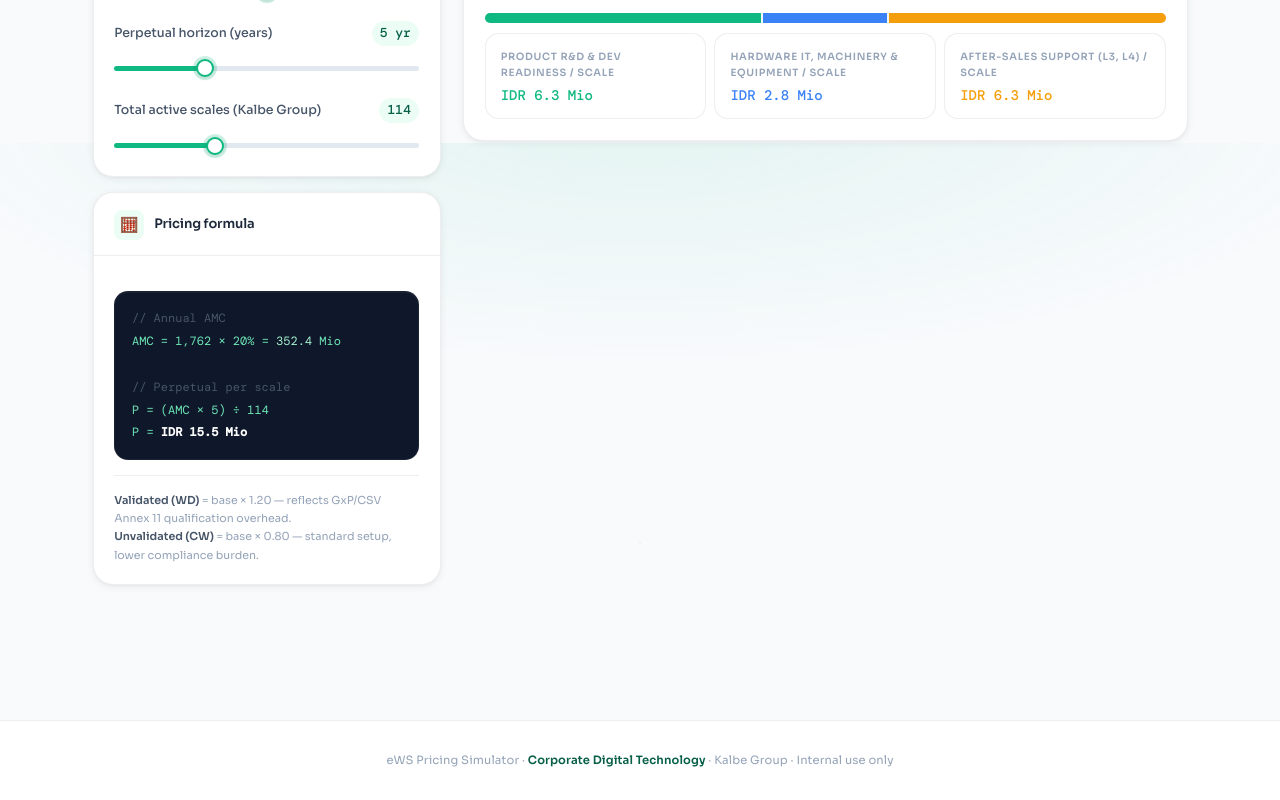
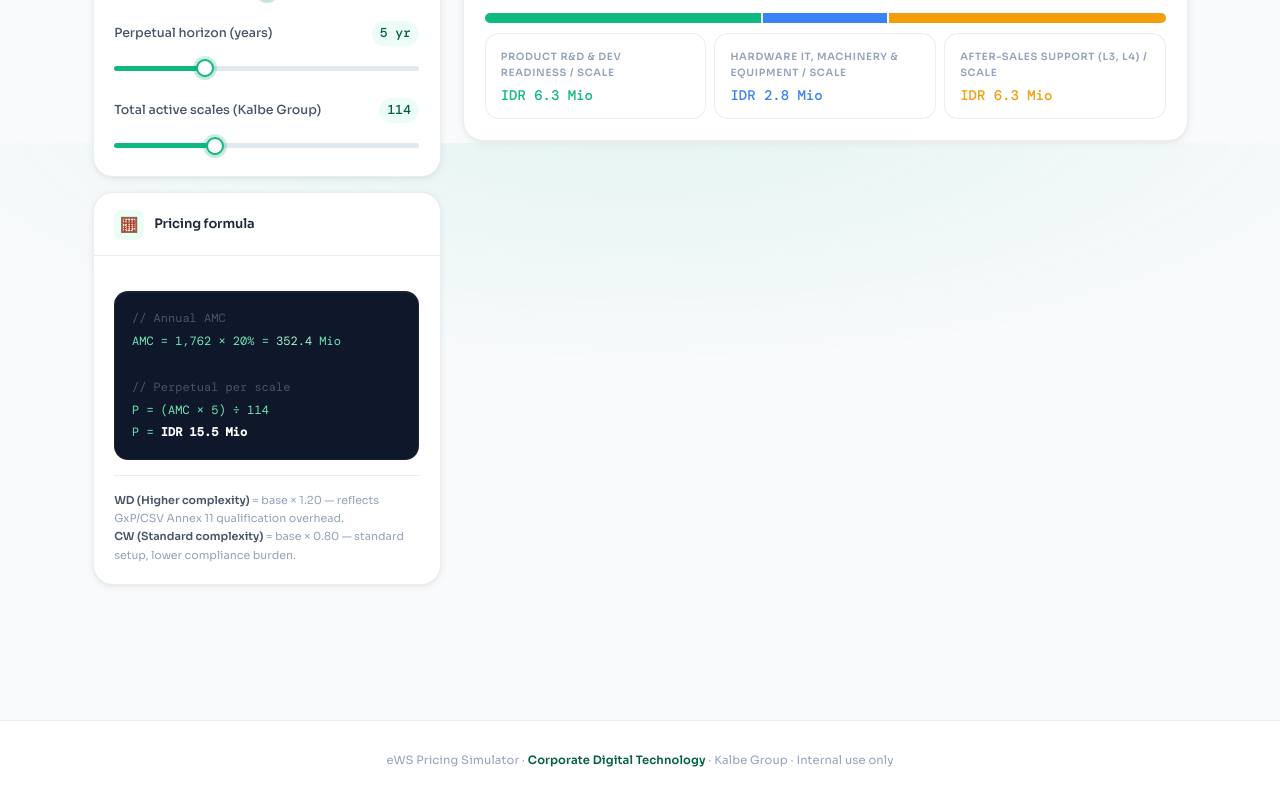
Before and after one commit to artpinkkan/ews-price-simulator, a Next.js app: page / in a window 1280 px wide. Shown: the part 657-1457 px from the top of the page. Built offline with nearby package versions, Linux system fonts and the light colour scheme.

Commit message:
Relabel WD/CW scale types to complexity-based terminology
Co-Authored-By: Claude Sonnet 4.6 <noreply@anthropic.com>

```diff
--- a/components/Simulator.tsx
+++ b/components/Simulator.tsx
@@ -179,8 +179,8 @@ export default function Simulator() {
                   P = <span style={{ color: 'white', fontWeight: 600 }}>{fmio(d.perScale)}</span>
                 </div>
                 <div className="note">
-                  <strong>Validated (WD)</strong> = base × 1.20 — reflects GxP/CSV Annex 11 qualification overhead.<br />
-                  <strong>Unvalidated (CW)</strong> = base × 0.80 — standard setup, lower compliance burden.
+                  <strong>WD (Higher complexity)</strong> = base × 1.20 — reflects GxP/CSV Annex 11 qualification overhead.<br />
+                  <strong>CW (Standard complexity)</strong> = base × 0.80 — standard setup, lower compliance burden.
                 </div>
               </div>
             </div>
@@ -281,12 +281,12 @@ export default function Simulator() {
                   <div className="sec-label">Scale type pricing tiers</div>
                   <div className="tier-grid">
                     <div className="tier-card validated">
-                      <span className="tier-tag wd">WD · Validated</span>
+                      <span className="tier-tag wd">WD · Higher Complexity</span>
                       <div className="tier-price">{fmio(d.validated)}</div>
                       <div className="tier-desc">+20% premium — GxP / CSV Annex 11 qualification overhead</div>
                     </div>
                     <div className="tier-card unvalidated">
-                      <span className="tier-tag cw">CW · Unvalidated</span>
+                      <span className="tier-tag cw">CW · Standard Complexity</span>
                       <div className="tier-price">{fmio(d.unvalidated)}</div>
                       <div className="tier-desc">−20% — standard checkweighing, lighter compliance setup</div>
                     </div>
@@ -316,7 +316,7 @@ export default function Simulator() {
                   <div className="sec-label">Or configure manually</div>
                   <div className="control-group">
                     <div className="control-label">
-                      <span>WD scales (validated)</span>
+                      <span>WD scales (higher complexity)</span>
                       <span className="val">{siteWD}</span>
                     </div>
                     <input
@@ -327,7 +327,7 @@ export default function Simulator() {
                   </div>
                   <div className="control-group">
                     <div className="control-label">
-                      <span>CW scales (unvalidated)</span>
+                      <span>CW scales (standard complexity)</span>
                       <span className="val">{siteCW}</span>
                     </div>
                     <input
```
